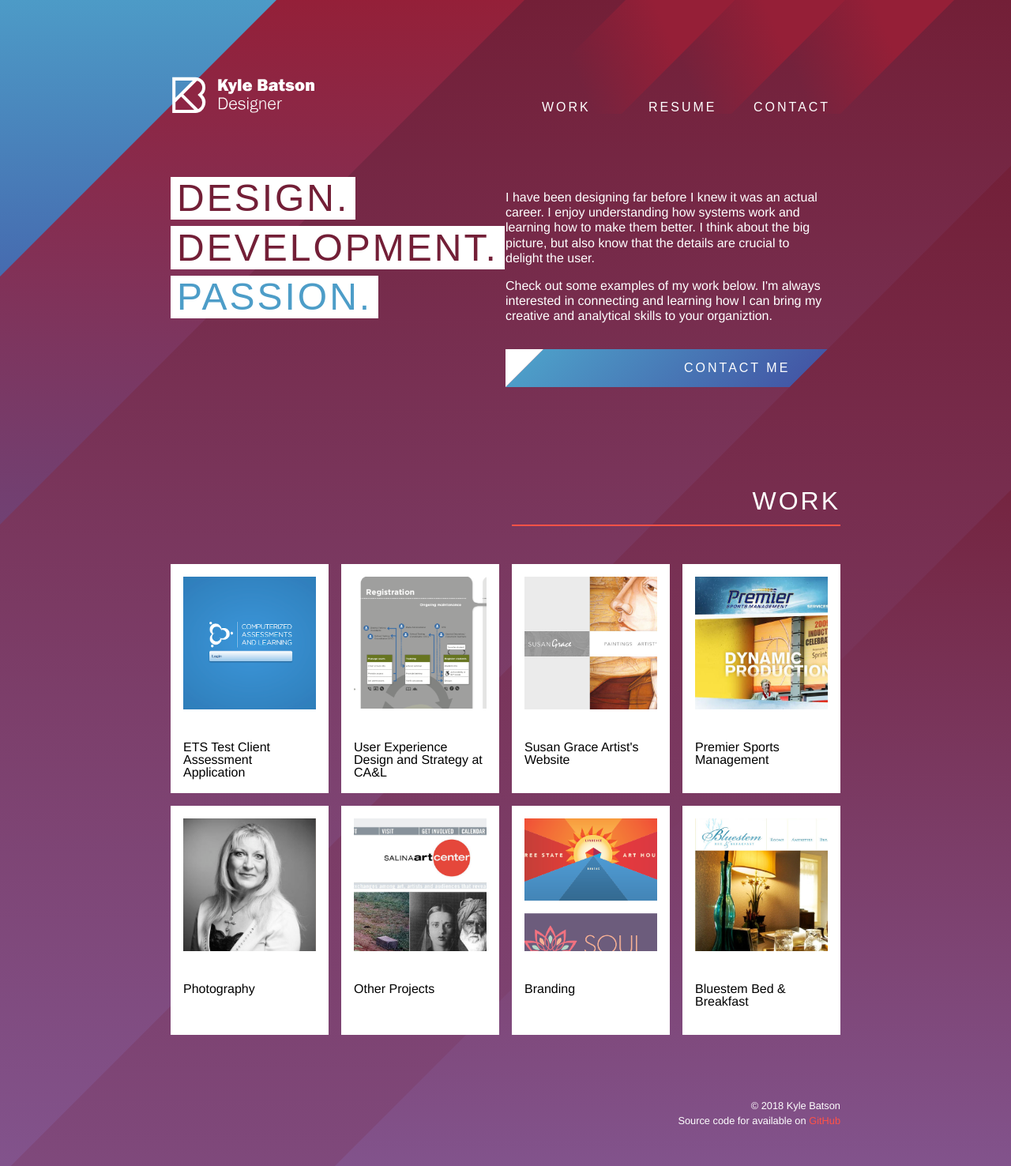
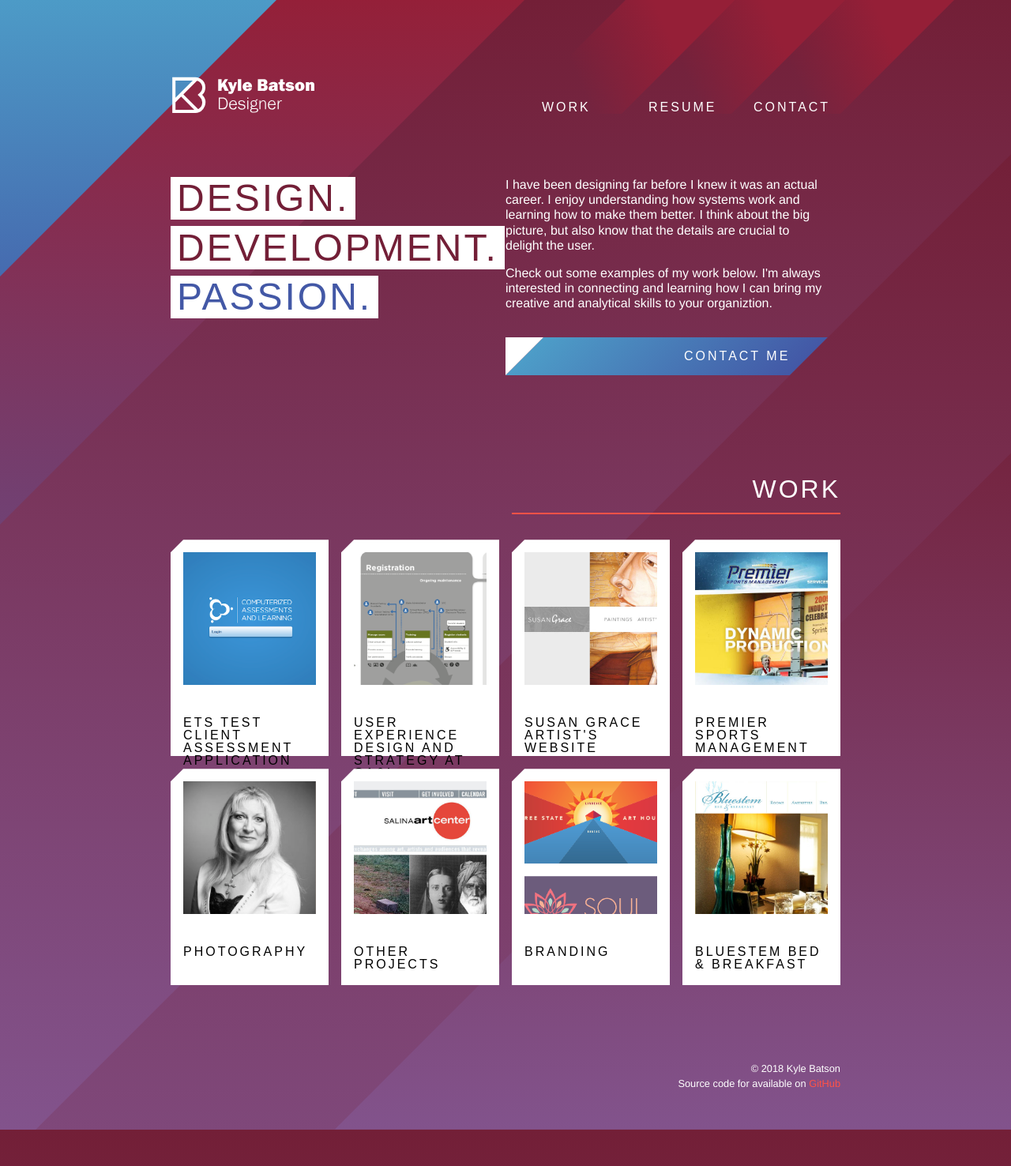
Before and after one commit to kbatson/kylebatson.com, a Jekyll site: the page built from site/index.md, in a window 1280 px wide. Shown: the whole page at 79% size. Built offline with Jekyll 4.4.1, drawn with Linux system fonts in a browser that asks for light colours; some web fonts are replaced; after the commit the page ends 1430 px from its top, so only the background shows below that.

Commit message:
Gradient updates to portfolio pages

```diff
--- a/site/assets/css/kb-global.scss
+++ b/site/assets/css/kb-global.scss
@@ -18,12 +18,17 @@
     line-height: 1.2em;
     width: 100%;
     overflow-x: hidden;
+    color: #ffffff;
 }
 
 h1, h2, h3 {
     margin: 0;
     font-size: 1rem;
     line-height: 1em;
+    font-family: din-2014, sans-serif;
+    text-transform: uppercase;
+    letter-spacing: 3px;
+    font-weight: 400;
 }
 
 body {
--- a/site/assets/css/kb-home.scss
+++ b/site/assets/css/kb-home.scss
@@ -11,10 +11,6 @@
 
     h1 {
         font-size: 2rem;
-        font-family: din-2014, sans-serif;
-        text-transform: uppercase;
-        letter-spacing: 3px;
-        font-weight: 400;
 
         span {
             display: inline-block;
@@ -24,9 +20,13 @@
             padding: .2rem .5rem;
 
             &:last-child {
-                color: $highlightGradientStart;
+                color: $highlightGradientEnd;
             }
         }
+    }
+
+    p:first-child {
+        margin-top: 0;
     }
 }
 
@@ -95,10 +95,6 @@
 
 #examples h2 {
     text-align: right;
-    font-family: din-2014, sans-serif;
-    text-transform: uppercase;
-    letter-spacing: 3px;
-    font-weight: 400;
     font-size: 2rem;
     padding-right: 1rem;
     position: relative;
@@ -124,7 +120,8 @@
     text-decoration: none;
     cursor: pointer;
 
-    padding: 1rem;
+    padding: 0rem 1rem;
+    margin-bottom: 1rem;
     background: #ffffff;
     position: relative;
     border-bottom: 2px solid transparent;
@@ -138,6 +135,20 @@
         -webkit-box-shadow: 0px 5px 30px 0px rgba(0,0,0,0.1);
         -moz-box-shadow: 0px 5px 30px 0px rgba(0,0,0,0.1);
         box-shadow: 0px 5px 30px 0px rgba(0,0,0,0.1);
+    }
+
+    &:before {
+        content: "";
+        display: block;
+        height: 1rem;
+        width: 100%;
+        background: #ffffff;
+        -webkit-clip-path: polygon(1rem 0%, 100% 0%, 100% 100%, 0% 100%);
+        clip-path: polygon(1rem 0%, 100% 0%, 100% 100%, 0% 100%);
+
+        position: absolute;
+        top: -1rem;
+        left: 0;
     }
 
     figure {
@@ -202,7 +213,7 @@
 
     #intro h1 {
         grid-area: headline;
-        font-size: 5.5vw;
+        font-size: 4.5vw;
     }
 
     .introContent {
--- a/site/assets/css/kb-portfolio.scss
+++ b/site/assets/css/kb-portfolio.scss
@@ -23,7 +23,6 @@
     height: 100%;
     font-size: 2rem;
     line-height: 1.2em;
-    background: #ffffff;
     margin-bottom: 1rem;
     text-align: right;
     width: 70%;
@@ -56,7 +55,6 @@
 .slideshow figure.slide {
     margin: 0;
     padding: 0;
-    background: #ffffff;
     text-align: center;
 }
 
@@ -101,9 +99,6 @@
 #skills h2 {
     display: inline-block;
     position: relative;
-    font-family: "ltc-bodoni-175", "Times New Roman", serif;
-    font-weight: 100;
-    font-style: italic;
     font-size: 1rem;
     margin-top: 0;
     &:after {
@@ -157,7 +152,6 @@
         margin: 0;
         height: 100%;
         line-height: 1.2em;
-        background: #ffffff;
         text-align: left;
         padding-left: 1rem;
         padding-top: 1rem;
@@ -172,9 +166,8 @@
     }
 
     main article {
-        border: 1rem solid #ffffff;
+        border: 1rem solid transparent;
         margin: -1rem 0 0 0;
-        background: #ffffff;
 
         grid-area: article;
     }
```
